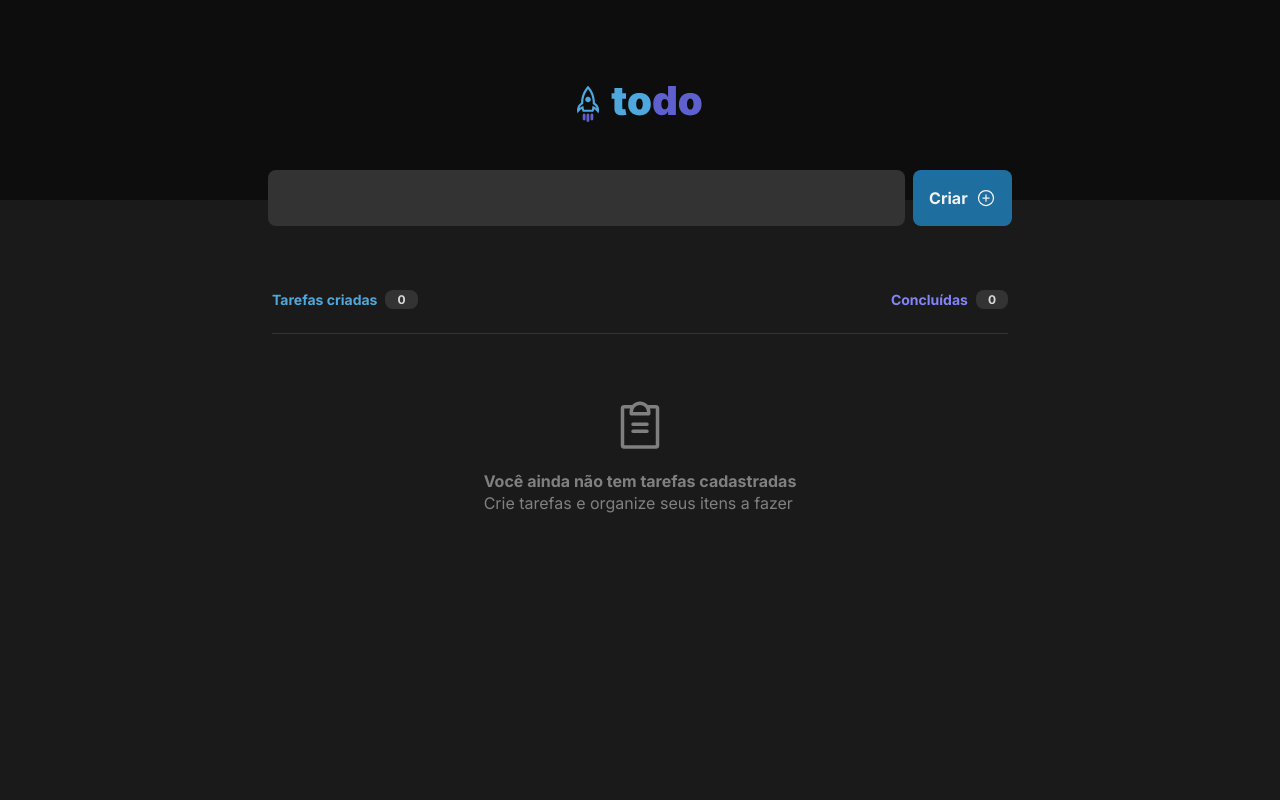
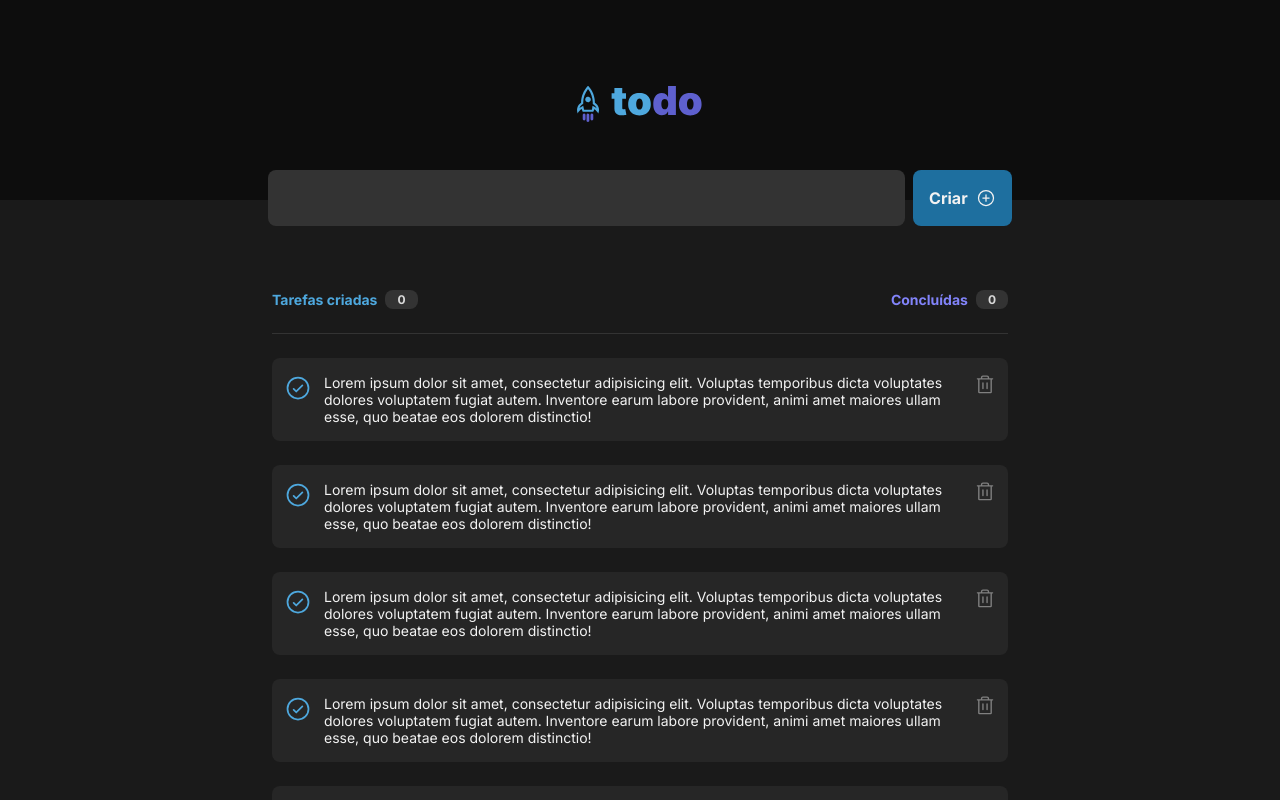
Before and after one commit to jessica-guedes/todo-list-ignite, a React (Vite) app: page / in a window 1280 px wide. Shown: the top 800 px of the page. Built offline with nearby package versions, Linux system fonts and the light colour scheme.

Commit message:
layout finalizado

```diff
--- a/src/components/Tasks.tsx
+++ b/src/components/Tasks.tsx
@@ -1,5 +1,6 @@
 import { Empty } from './Empty';
 import styles from './Tasks.module.css';
+import { TasksList } from './TasksList';
 
 export function Tasks(){
   return(
@@ -16,7 +17,13 @@ export function Tasks(){
         </div>
       </header>
 
-      <Empty />
+      <TasksList />
+      <TasksList />
+      <TasksList />
+      <TasksList />
+      <TasksList />
+      <TasksList />
+      <TasksList />
 
     </div>
   )
--- /dev/null
+++ b/src/components/TasksList.module.css
@@ -0,0 +1,30 @@
+.tasksList {
+  display: flex;
+
+  background: var(--gray-500);
+  border-radius: 8px;
+  margin-top: 1.5rem;
+}
+
+.tasksList p {
+  color: var(--gray-100);
+  font-size: 0.875rem;
+  margin: 1rem 0;
+}
+
+.tasksList .tasksListCheck{
+  color: var(--blue-light);
+  margin: 1rem 0.75rem;
+  cursor: pointer;
+
+}
+
+.tasksList .tasksListButton button {
+  background: transparent;
+  border: 0;
+  color: var(--gray-300);
+  cursor: pointer;
+  margin: 1rem 0.75rem;
+  padding: 0 ;
+
+}
--- /dev/null
+++ b/src/components/TasksList.tsx
@@ -0,0 +1,19 @@
+import { CheckCircle, Trash } from "@phosphor-icons/react";
+import styles from './TasksList.module.css';
+export function TasksList() {
+  return (
+    <div className={styles.tasksList}>
+      <div className={styles.tasksListCheck}>
+        <CheckCircle size={28}/>
+      </div>
+
+      <p>Lorem ipsum dolor sit amet, consectetur adipisicing elit. Voluptas temporibus dicta voluptates dolores voluptatem fugiat autem. Inventore earum labore provident, animi amet maiores ullam esse, quo beatae eos dolorem distinctio!</p>
+
+      <div className={styles.tasksListButton}>
+        <button>
+          <Trash size={22} />
+        </button>
+      </div>
+    </div>
+  )
+}
```
